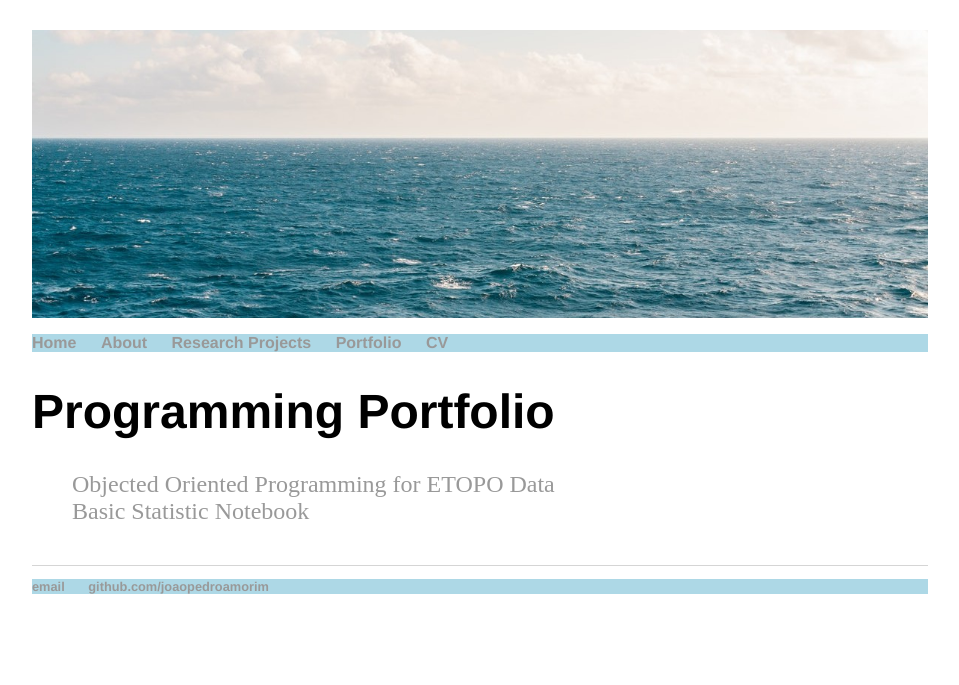
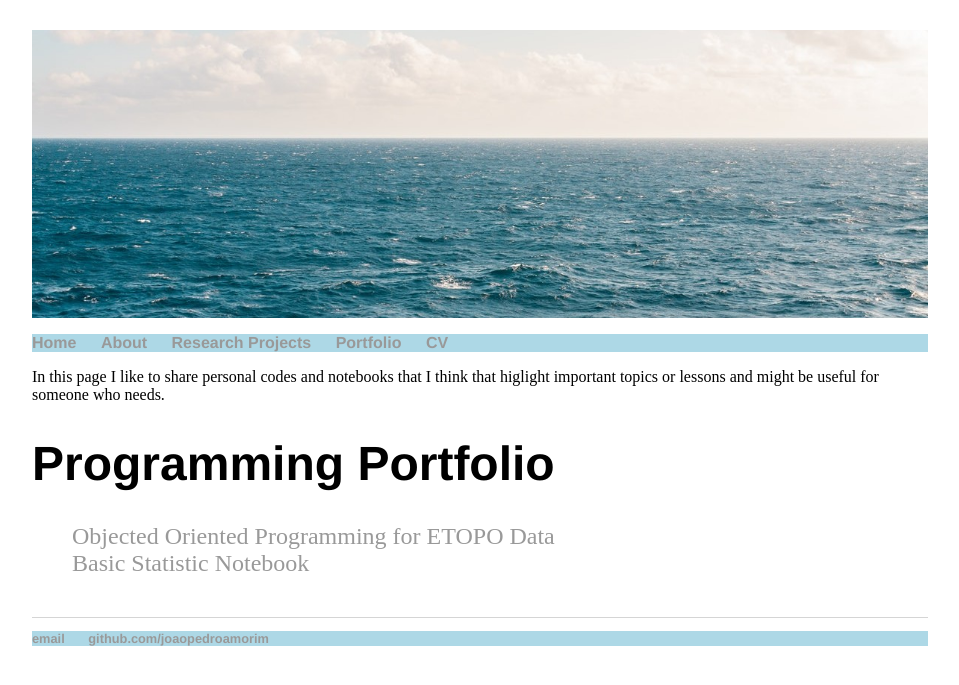
Before and after one commit to joaopedroamorim/joaopedroamorim.github.io, a Jekyll site: the page built from blog/index.html, in a window 1280 px wide. Shown: the top 685 px of the page, without its empty margins (160-1119 px from the left). Built offline with Jekyll 4.4.1, drawn with Linux system fonts in a browser that asks for light colours.

Commit message:
Update index.html

```diff
--- a/blog/index.html
+++ b/blog/index.html
@@ -2,6 +2,8 @@
 layout: default
 title: Programming Portfolio
 ---
+	In this page I like to share personal codes and notebooks that I think that higlight important topics or lessons and might be useful for someone who needs.
+
 	<h1>{{ page.title }}</h1>
 	<ul class="posts">
 
```
